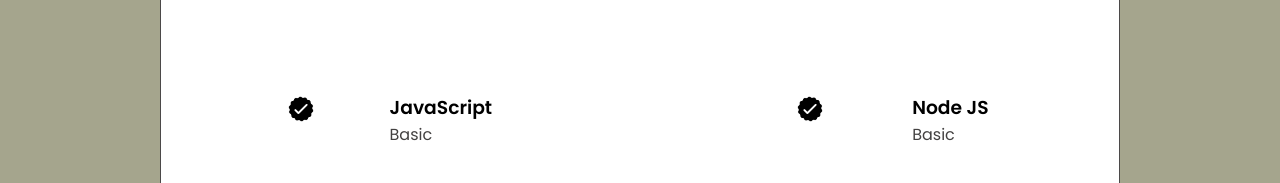
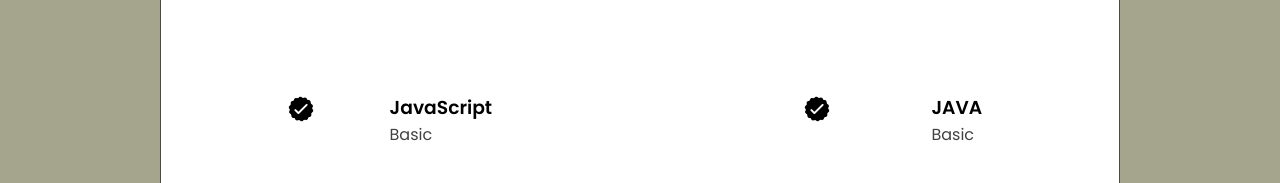
Before and after one commit to Kirubs11/PORTFOLIO, a plain HTML site: page index.html in a window 1280 px wide. Shown: the part 2043-2226 px from the top of the page. Drawn offline with Linux system fonts and the light colour scheme.

Commit message:
lang update

```diff
--- a/index.html
+++ b/index.html
@@ -161,7 +161,7 @@
                   class="icon"
                 />
                 <div>
-                  <h3>Node JS</h3>
+                  <h3>JAVA</h3>
                   <p>Basic</p>
                 </div>
               </article>
```
